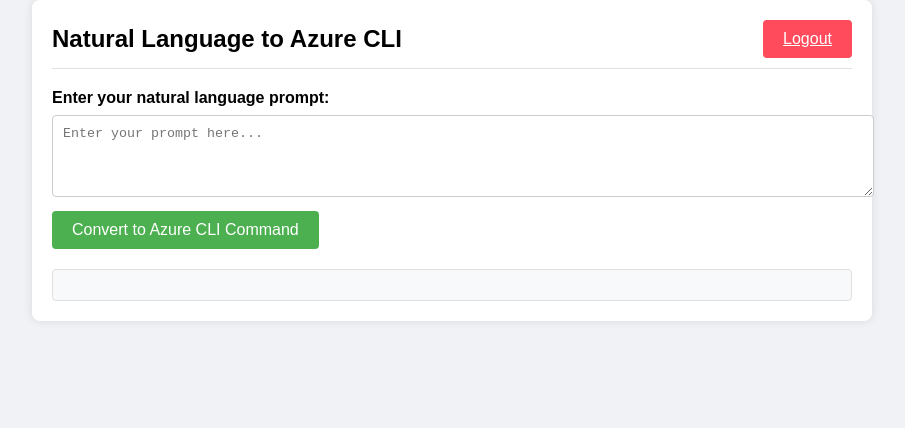
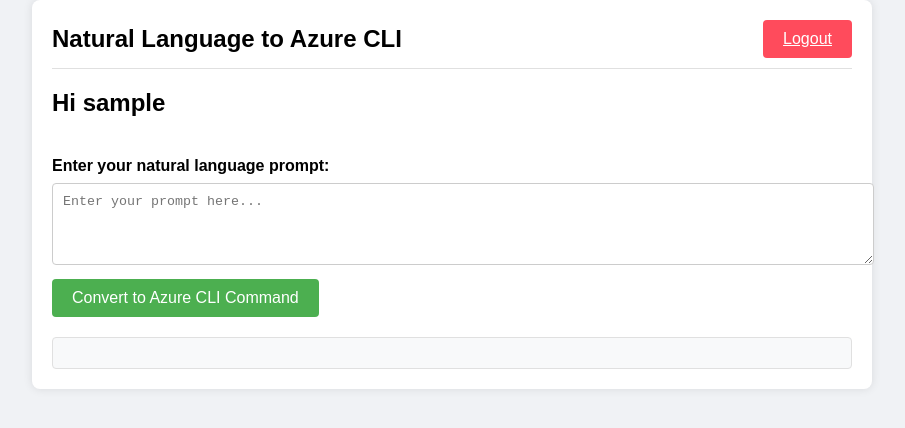
Before and after one commit to KehindeBello/NLP2AzureCLI, a Flask app: template templates/homepage.html in a window 1280 px wide. Shown: the top 428 px of the page, without its empty margins (188-1093 px from the left). Run offline with Flask 3, Linux system fonts and the light colour scheme; the template is opened without the code that fills it: most values are stand-ins (such as "Sample title", 1, 10 or a date in 2020).

Commit message:
add greetings

```diff
--- a/static/homepage.css
+++ b/static/homepage.css
@@ -100,3 +100,9 @@
     border-radius: 4px;
     margin-top: 20px;
 }
+
+.greeting {
+    font-size: 18px;
+    color: #333333;
+    margin-top: 20px;
+}
--- a/templates/homepage.html
+++ b/templates/homepage.html
@@ -12,6 +12,7 @@
             <h1>Natural Language to Azure CLI</h1>
             <a href="/logout" id="logoutButton" class="button">Logout</a>
         </header>
+        <p class="greeting"><h2>Hi {{ user_name }}</h2></p>
         <main>
             <form id="nlpForm">
                 <label for="nlpInput">Enter your natural language prompt:</label>
```
